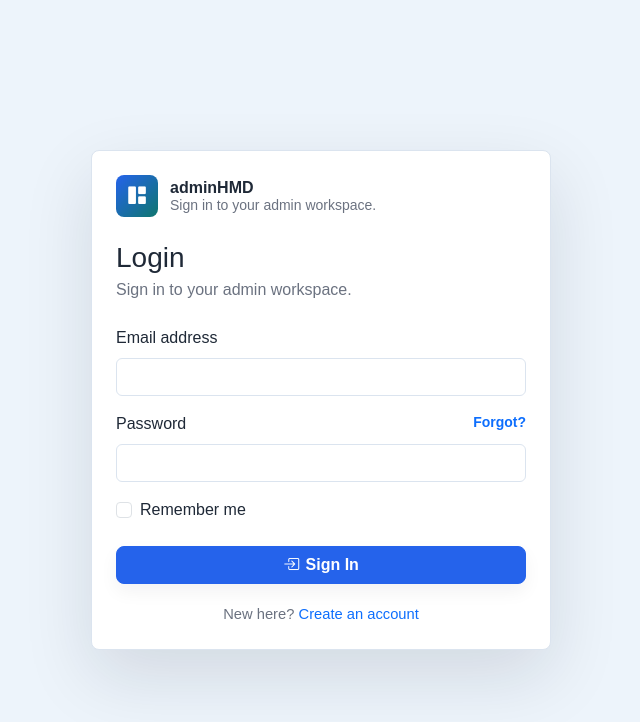
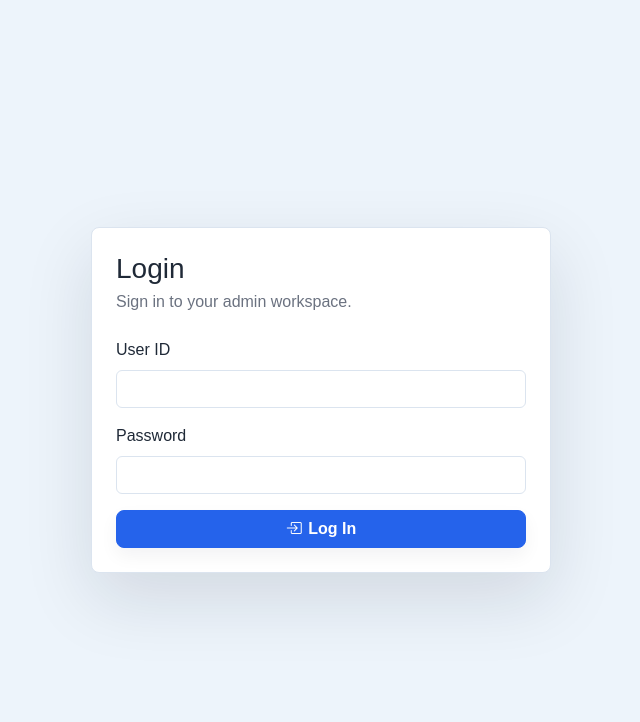
Before and after one commit to ASCENTechIndia/CT-PT-Module, a React (Vite) app in the folder CT-PT GUI/: page /login in a window 1280 px wide. Shown: the top 722 px of the page, without its empty margins (319-959 px from the left). Built offline with nearby package versions, Linux system fonts and the light colour scheme.

Commit message:
Modify Login

```diff
--- a/CT-PT GUI/src/pages/auth/Login.jsx
+++ b/CT-PT GUI/src/pages/auth/Login.jsx
@@ -1,36 +1,59 @@
 import { useState } from 'react';
 import { Link, useNavigate } from 'react-router-dom';
 import { useAuth } from '../../context/AuthContext';
+import { useForm } from 'react-hook-form';
+import apiClient from '../../services/apiClient';
+import logo from "../../../public/assets/images/dhule-logo.png"
 
 export default function Login() {
   const navigate = useNavigate();
   const { login } = useAuth();
-  const [email, setEmail] = useState('');
-  const [password, setPassword] = useState('');
-  const [rememberMe, setRememberMe] = useState(false);
   const [error, setError] = useState('');
   const [isLoading, setIsLoading] = useState(false);
 
-  const handleSubmit = async (e) => {
-    e.preventDefault();
+  const {
+    register,
+    handleSubmit,
+    formState: { errors },
+  } = useForm({
+    defaultValues: {
+      userId: "",
+      password: "",
+    },
+  });
+
+  const onSubmit = async (values) => {
+    console.log(values);
+    // e.preventDefault();
     setError('');
     setIsLoading(true);
 
     try {
       // Validate inputs
-      if (!email || !password) {
+      if (!values.userId || !values.password) {
         setError('Email and password are required.');
         setIsLoading(false);
         return;
       }
 
-      if (password.length < 6) {
-        setError('Password must be at least 6 characters.');
-        setIsLoading(false);
-        return;
-      }
+      // if (values.password.length < 8) {
+      //   setError('Password must be at least 8 characters.');
+      //   setIsLoading(false);
+      //   return;
+      // }
+      const payload = {
+        "userId": values.userId,
+        "password": values.password,
+        "corpId": 10001,
+        "ulbId": 4,
+        "logFlag": "Y"
+      };
+
+      console.log(payload);
 
       // Simulate API call (replace with actual API)
+      const response = await apiClient.post(`/auth/login`, payload);
+      console.log(response);
       // In a real app, you would call your backend API here
       const userData = {
         id: Math.random().toString(36).substring(7),
@@ -56,64 +79,108 @@ export default function Login() {
     <div>
       <main className="auth-page">
         <section className="auth-card">
-          <Link className="auth-brand" to="/"><span className="brand-icon"><i className="bi bi-grid-1x2-fill" aria-hidden="true"></i></span><span><strong>adminHMD</strong><small>Sign in to your admin workspace.</small></span></Link>
-        <form className="needs-validation" noValidate onSubmit={handleSubmit}>
+          {/* <Link className="auth-brand" to="/"><span className="brand-icon"><i className="bi bi-grid-1x2-fill" aria-hidden="true"></i></span><span><strong>adminHMD</strong><small>Sign in to your admin workspace.</small></span></Link> */}
+          <form
+            className="needs-validation"
+            noValidate
+            onSubmit={handleSubmit(onSubmit)}
+          >
             <div className="mb-4">
               <h1 className="h3 mb-1">Login</h1>
-              <p className="text-muted mb-0">Sign in to your admin workspace.</p>
+              <p className="text-muted mb-0">
+                Sign in to your admin workspace.
+              </p>
             </div>
 
             {error && (
-              <div className="alert alert-danger alert-dismissible fade show" role="alert">
+              <div
+                className="alert alert-danger alert-dismissible fade show"
+                role="alert"
+              >
                 {error}
-                <button type="button" className="btn-close" onClick={() => setError('')}></button>
+                <button
+                  type="button"
+                  className="btn-close"
+                  onClick={() => setError("")}
+                ></button>
               </div>
             )}
 
+            {/* User ID */}
             <div className="mb-3">
-              <label className="form-label" htmlFor="loginEmail">Email address</label>
+              <label className="form-label" htmlFor="UserID">
+                User ID
+              </label>
+
               <input
-                className="form-control"
-                id="loginEmail"
-                type="email"
-                value={email}
-                onChange={(e) => setEmail(e.target.value)}
-                required
+                className={`form-control ${errors.userId ? "is-invalid" : ""
+                  }`}
+                id="UserID"
+                type="text"
+                inputMode="numeric"
+                maxLength={10}
+                onInput={(e) => {
+                  e.target.value = e.target.value.replace(/[^0-9]/g, "");
+                }}
+                {...register("userId", {
+                  required: "User ID is required",
+                  pattern: {
+                    value: /^[0-9]+$/,
+                    message: "User ID must be numeric only",
+                  },
+                })}
               />
-              <div className="invalid-feedback">Enter a valid email.</div>
+
+              {errors.userId && (
+                <div className="invalid-feedback">
+                  {errors.userId.message}
+                </div>
+              )}
             </div>
+
+            {/* Password */}
             <div className="mb-3">
               <div className="d-flex justify-content-between">
-                <label className="form-label" htmlFor="loginPassword">Password</label>
-                <Link className="small fw-semibold" to="/forgot-password">Forgot?</Link>
+                <label className="form-label" htmlFor="loginPassword">
+                  Password
+                </label>
               </div>
+
               <input
-                className="form-control"
+                className={`form-control ${errors.password ? "is-invalid" : ""
+                  }`}
                 id="loginPassword"
                 type="password"
-                minLength="6"
-                value={password}
-                onChange={(e) => setPassword(e.target.value)}
-                required
+                {...register("password", {
+                  required: "Password is required",
+                  // minLength: {
+                  //   value: 8,
+                  //   message: "Password must be at least 8 characters",
+                  // },
+                })}
               />
-              <div className="invalid-feedback">Password must be at least 6 characters.</div>
+
+              {errors.password && (
+                <div className="invalid-feedback">
+                  {errors.password.message}
+                </div>
+              )}
             </div>
-            <div className="form-check mb-4">
-              <input
-                className="form-check-input"
-                type="checkbox"
-                id="rememberMe"
-                checked={rememberMe}
-                onChange={(e) => setRememberMe(e.target.checked)}
-              />
-              <label className="form-check-label" htmlFor="rememberMe">Remember me</label>
-            </div>
-            <button className="btn btn-primary w-100" type="submit" disabled={isLoading}>
-              <i className="bi bi-box-arrow-in-right" aria-hidden="true"></i> {isLoading ? 'Signing In...' : 'Sign In'}
+
+            <button
+              className="btn btn-primary w-100"
+              type="submit"
+              disabled={isLoading}
+            >
+              <i
+                className="bi bi-box-arrow-in-right"
+                aria-hidden="true"
+              ></i>{" "}
+              {isLoading ? "Logging In..." : "Log In"}
             </button>
           </form>
 
-          <div className="auth-footer">New here? <Link to="/register">Create an account</Link></div>
+          {/* <div className="auth-footer">New here? <Link to="/register">Create an account</Link></div> */}
         </section>
       </main>
     </div>
```
